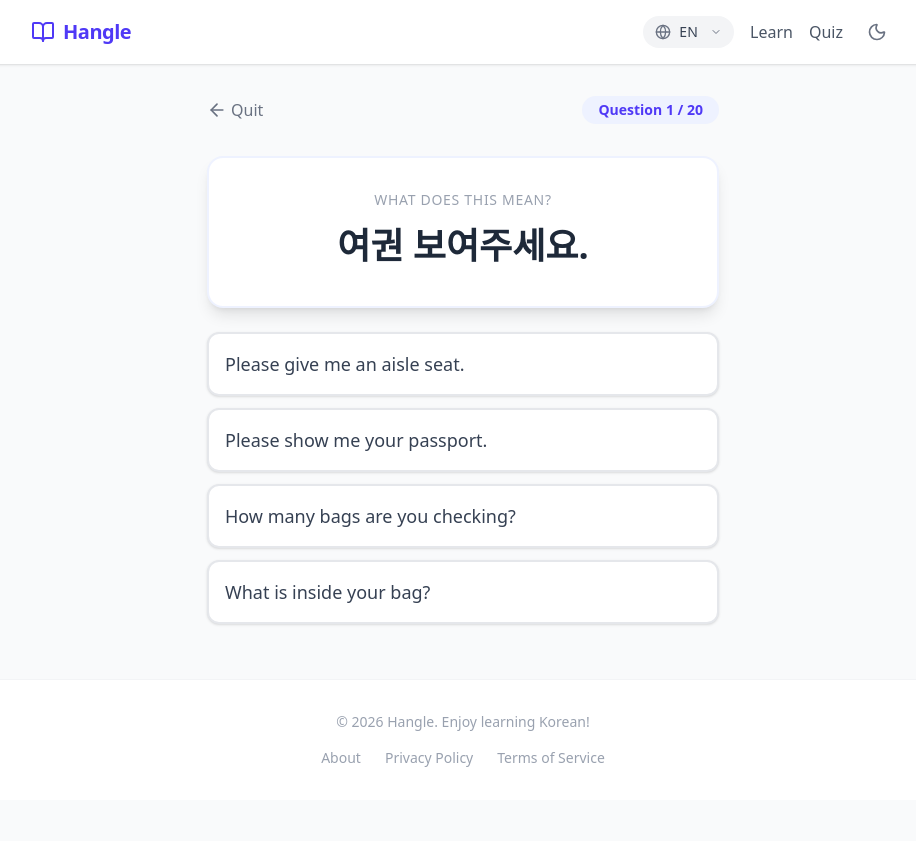
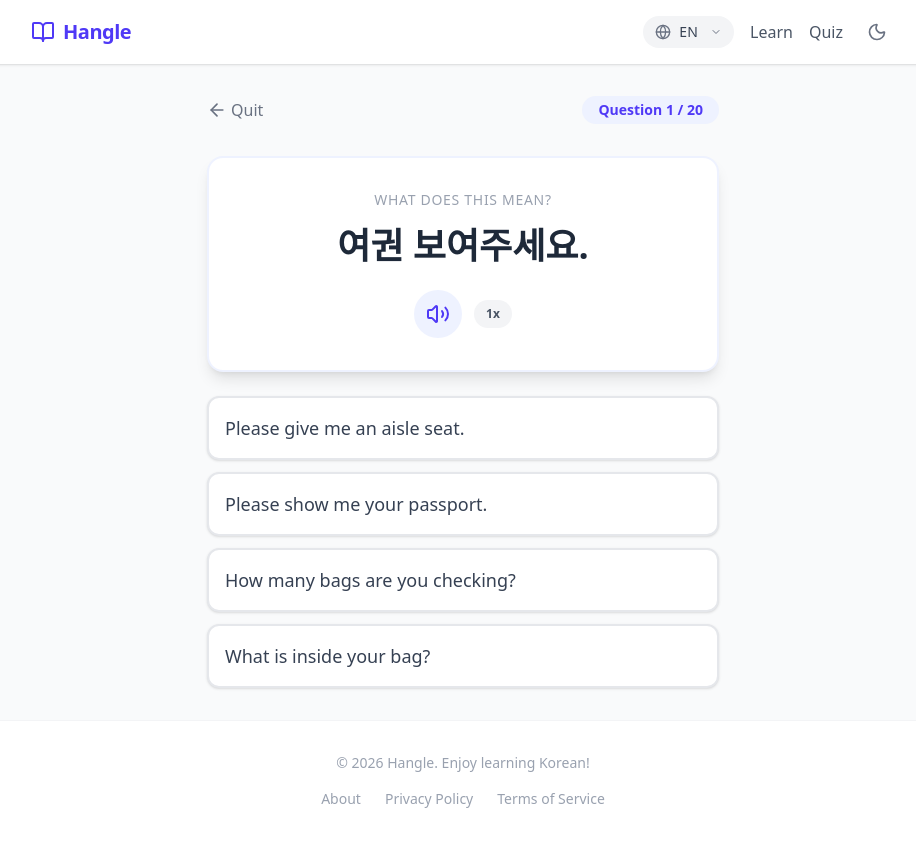
Before and after one commit to hoyakdh/hangle, a React (Vite) app: page /quiz/airport in a window 1280 px wide. Shown: the whole page, without its empty margins (177-1093 px from the left). Before the commit the page ends 800 px from the top, so only its background shows below. Built offline with nearby package versions, Linux system fonts and the light colour scheme.

Commit message:
feat: Add audio support to Quiz mode

```diff
--- a/src/pages/Quiz.tsx
+++ b/src/pages/Quiz.tsx
@@ -4,7 +4,7 @@ import { vocabData } from '../data/vocab';
 import { useUser } from '../context/UserContext';
 import { translations } from '../data/translations';
 
-import { ArrowLeft, CheckCircle, XCircle, Trophy, RefreshCcw } from 'lucide-react';
+import { ArrowLeft, CheckCircle, XCircle, Trophy, RefreshCcw, Volume2 } from 'lucide-react';
 
 export default function Quiz() {
     const { categoryId } = useParams<{ categoryId: string }>();
@@ -19,6 +19,25 @@ export default function Quiz() {
     const [showResult, setShowResult] = useState(false);
     const [selectedOption, setSelectedOption] = useState<number | null>(null);
     const [isAnswered, setIsAnswered] = useState(false);
+    const [playbackRate, setPlaybackRate] = useState(0.9);
+
+    // Text-to-Speech
+    const playAudio = (text: string) => {
+        if (!('speechSynthesis' in window)) return;
+
+        // Cancel any ongoing speech
+        window.speechSynthesis.cancel();
+
+        const utterance = new SpeechSynthesisUtterance(text);
+        utterance.lang = 'ko-KR';
+        utterance.rate = playbackRate;
+        window.speechSynthesis.speak(utterance);
+    };
+
+    const toggleSpeed = (e: React.MouseEvent) => {
+        e.stopPropagation();
+        setPlaybackRate(prev => prev === 0.9 ? 0.4 : 0.9);
+    };
 
     // Generate question and options
     const currentQuestion = items[currentIndex];
@@ -112,7 +131,25 @@ export default function Quiz() {
             {/* Question Card */}
             <div className="bg-white dark:bg-gray-800 rounded-2xl shadow-lg p-8 text-center border-2 border-indigo-50 dark:border-gray-700">
                 <p className="text-sm text-gray-400 font-medium uppercase tracking-wider mb-4">{t.prompt}</p>
-                <h2 className="text-4xl font-black text-gray-800 dark:text-white mb-2">{currentQuestion.korean}</h2>
+                <h2 className="text-4xl font-black text-gray-800 dark:text-white mb-6">{currentQuestion.korean}</h2>
+
+                <div className="flex items-center justify-center gap-3">
+                    <button
+                        onClick={() => playAudio(currentQuestion.korean)}
+                        className="p-3 bg-indigo-50 dark:bg-gray-700 text-indigo-600 dark:text-indigo-400 rounded-full hover:bg-indigo-100 dark:hover:bg-gray-600 transition-colors"
+                        title="Listen"
+                    >
+                        <Volume2 className="w-6 h-6" />
+                    </button>
+
+                    <button
+                        onClick={toggleSpeed}
+                        className="px-3 py-1.5 bg-gray-100 dark:bg-gray-700 text-xs font-bold text-gray-600 dark:text-gray-300 rounded-full hover:bg-gray-200 dark:hover:bg-gray-600 transition-colors"
+                        title="Toggle Speed"
+                    >
+                        {playbackRate === 0.9 ? '1x' : '0.4x'}
+                    </button>
+                </div>
             </div>
 
             {/* Options */}
```
